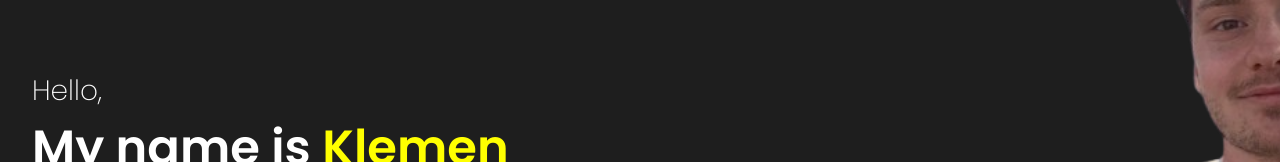
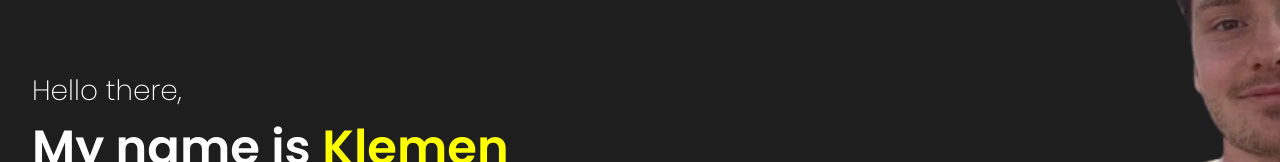
Before and after one commit to Klemenkocic/Oxymoron, a React (Create React App) app: page / in a window 1280 px wide. Shown: the part 252-414 px from the top of the page. Built offline with nearby package versions, Linux system fonts and the light colour scheme.

Commit message:
push online

```diff
--- a/src/components/Intro/intro.js
+++ b/src/components/Intro/intro.js
@@ -8,7 +8,7 @@ const Intro = () => {
     return (
         <section id="intro">
             <div className="introContent">
-                <span className="hello">Hello, </span>
+                <span className="hello">Hello there, </span>
                 <span className="introText">My name is <span className="introName">Klemen</span> <br />Dedicated Student</span>
                 <p className="introPara">Welcome to my corner of the internet,<br/>birthed from sheer necessity and a dash of stubborn will. Enjoy your stay!</p>
                 {/* Button for downloading the resume */}
```
